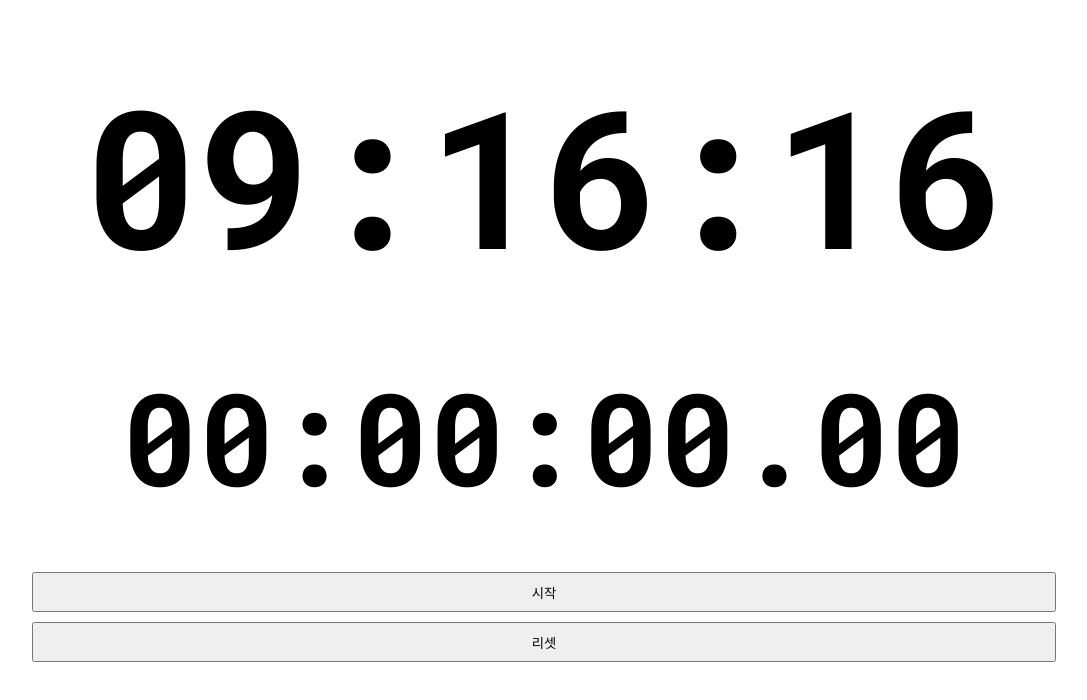
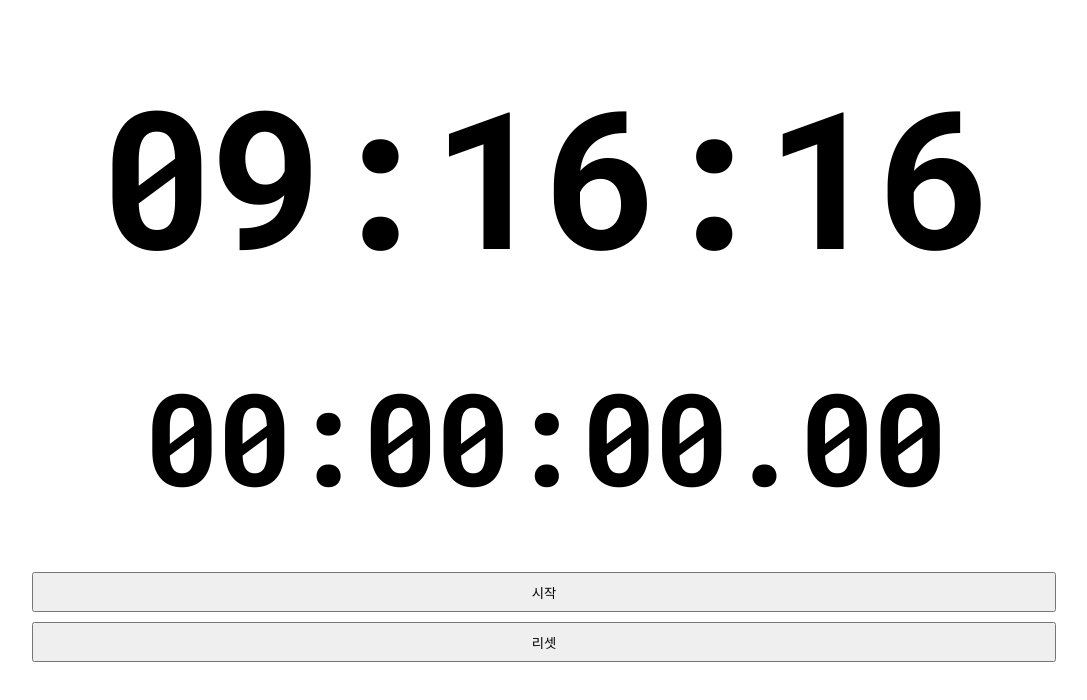
Before and after one commit to gunny091/clock, a plain HTML site: page index.html in a window 1280 px wide. Shown: the whole page, without its empty margins (96-1183 px from the left). Drawn offline with Linux system fonts and the light colour scheme.

Commit message:
letter bug fix

```diff
--- a/font/font.css
+++ b/font/font.css
@@ -1,6 +1,7 @@
 body {
     font-family: "Roboto Mono", sans-serif;
     font-weight: 700;
+    letter-spacing: -0.25em;
 }
 
 /* roboto-mono-700 - latin */
```
